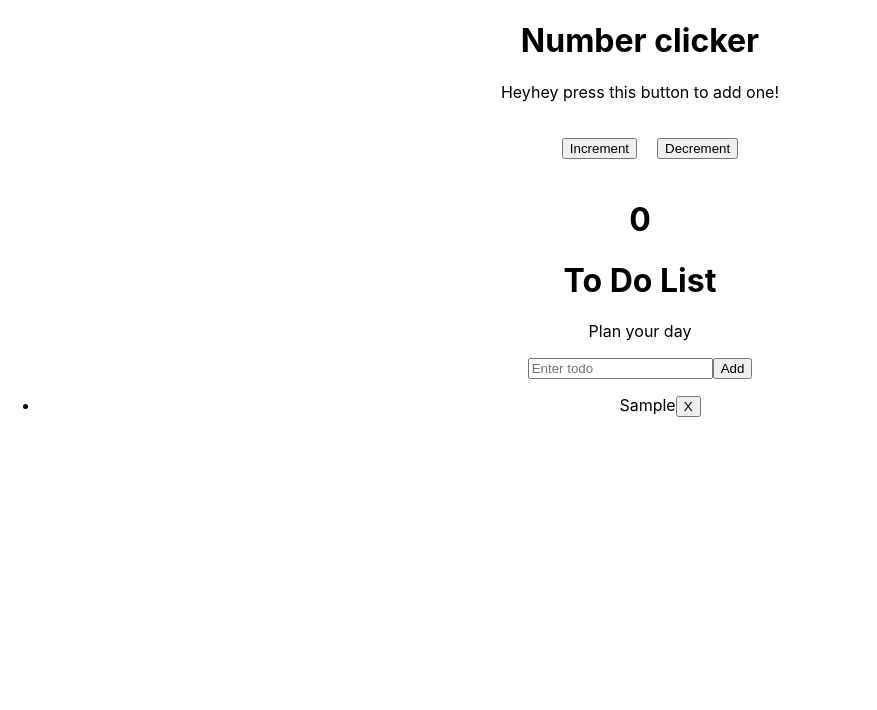
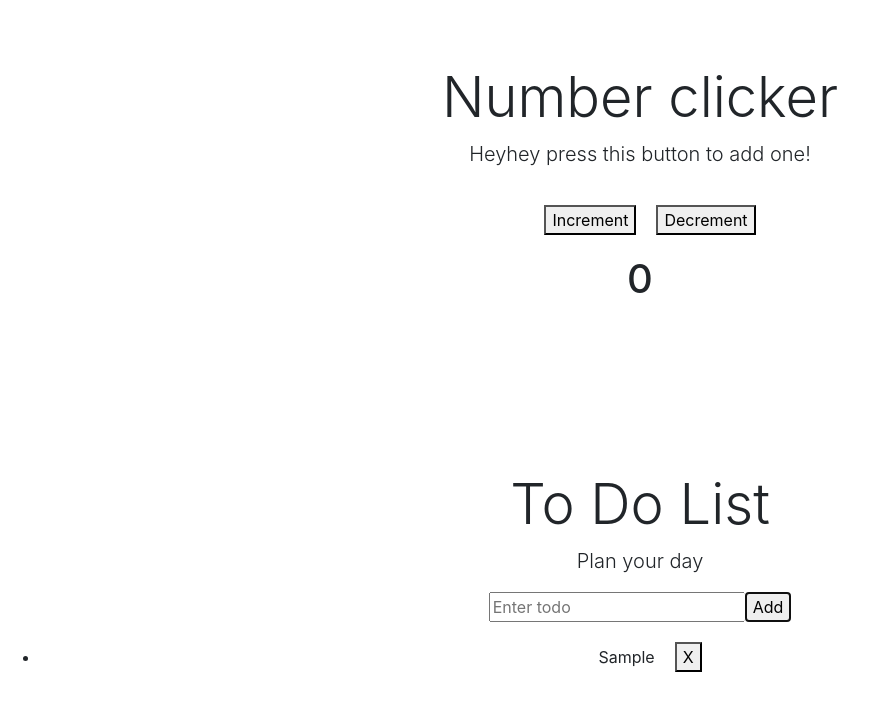
Before and after one commit to kwokcheong/React-Todolist, a React (Create React App) app in the folder todolist/: page / in a window 1280 px wide. Both pictures are taken after typing "Sample" into the empty fields and a click on the button "Add". Shown: the top 710 px of the page, without its empty margins (0-877 px from the left). Built offline with nearby package versions, Linux system fonts and the light colour scheme.

Commit message:
Added Bootstrap to index.html

```diff
--- a/todolist/public/index.html
+++ b/todolist/public/index.html
@@ -24,6 +24,13 @@
       work correctly both with client-side routing and a non-root public URL.
       Learn how to configure a non-root public URL by running `npm run build`.
     -->
+            <!-- CSS only -->
+    <link rel="stylesheet" href="https://stackpath.bootstrapcdn.com/bootstrap/4.5.0/css/bootstrap.min.css" integrity="sha384-9aIt2nRpC12Uk9gS9baDl411NQApFmC26EwAOH8WgZl5MYYxFfc+NcPb1dKGj7Sk" crossorigin="anonymous">
+
+    <!-- JS, Popper.js, and jQuery -->
+    <script src="https://code.jquery.com/jquery-3.5.1.slim.min.js" integrity="sha384-DfXdz2htPH0lsSSs5nCTpuj/zy4C+OGpamoFVy38MVBnE+IbbVYUew+OrCXaRkfj" crossorigin="anonymous"></script>
+    <script src="https://cdn.jsdelivr.net/npm/popper.js@1.16.0/dist/umd/popper.min.js" integrity="sha384-Q6E9RHvbIyZFJoft+2mJbHaEWldlvI9IOYy5n3zV9zzTtmI3UksdQRVvoxMfooAo" crossorigin="anonymous"></script>
+    <script src="https://stackpath.bootstrapcdn.com/bootstrap/4.5.0/js/bootstrap.min.js" integrity="sha384-OgVRvuATP1z7JjHLkuOU7Xw704+h835Lr+6QL9UvYjZE3Ipu6Tp75j7Bh/kR0JKI" crossorigin="anonymous"></script>
     <title>React App</title>
   </head>
   <body>
--- a/todolist/src/Number.js
+++ b/todolist/src/Number.js
@@ -24,7 +24,7 @@
     render(){
       return (
         <div className="Number">
-                <div className="jumbotron jumbotron-fluid" >
+                <div className="jumbotron jumbotron-fluid" style={{backgroundColor:"white"}} >
             <div className="container">
               <h1 className="display-4">Number clicker</h1>
               <p className="lead">Heyhey press this button to add one!</p>
--- a/todolist/src/Todolist.js
+++ b/todolist/src/Todolist.js
@@ -39,13 +39,13 @@
 
         let bulletedtodos = this.state.todos.map((e,i) =>{
             return (
-                <li key={i}>{e}<button onClick={() => this.deleteTodo(i)} >X</button></li>
+                <li key={i}>{e}<button style={{margin: "20px"}} onClick={() => this.deleteTodo(i)} >X</button></li>
             );
         });
 
         return(
             <div className="Todolist">
-                <div className="jumbotron jumbotron-fluid" >
+                <div className="jumbotron jumbotron-fluid" style={{backgroundColor:"white"}} >
                     <div className="container">
                     <h1 className="display-4">To Do List</h1>
                     <p className="lead">Plan your day</p>
```
